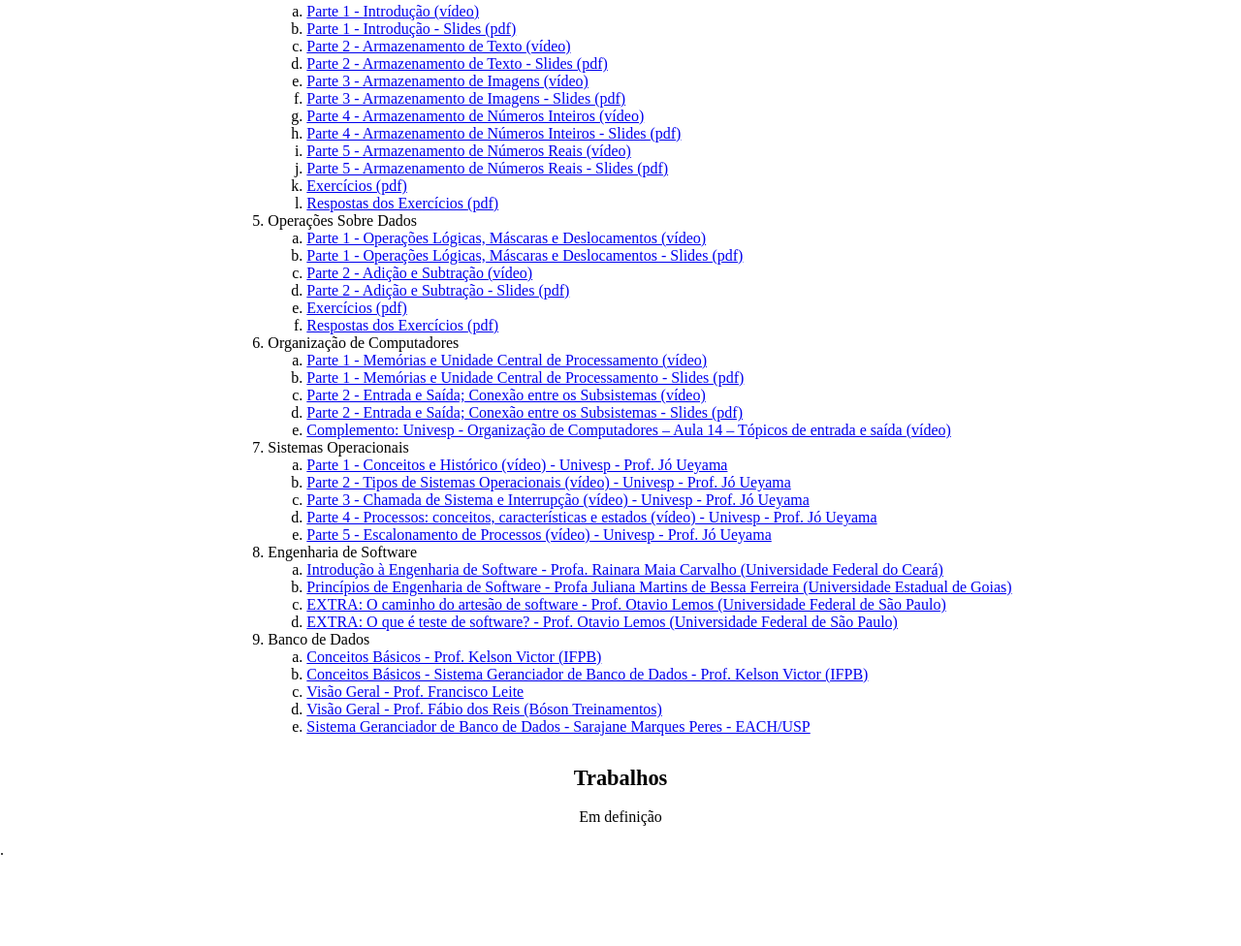
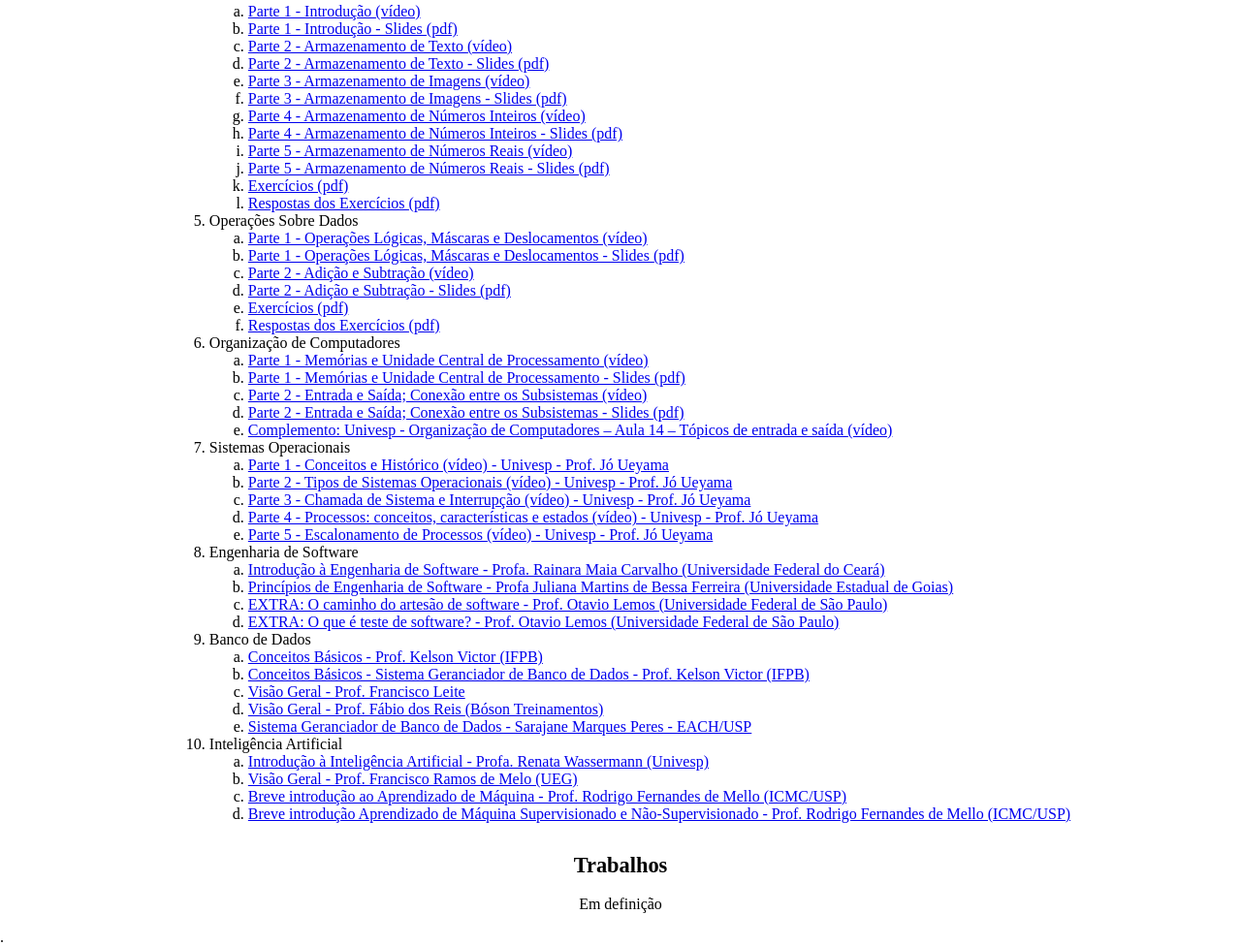
Before and after one commit to daniloeler/daniloeler.github.io, a plain HTML site: page teaching/ICC2020/index.html in a window 1280 px wide. Shown: the part 415-1391 px from the top of the page at 97% size. Before the commit the page ends 1301 px from the top, so only its background shows below. Drawn offline with Linux system fonts and the light colour scheme.

Commit message:
ICC - aula de IA

```diff
--- a/teaching/ICC2020/index.html
+++ b/teaching/ICC2020/index.html
@@ -96,12 +96,20 @@
 
 								<li>Banco de Dados</li>
                                 <ol type ="a">
-                                     <li><a href="https://youtu.be/YwIVdO9dtGM"> Conceitos Básicos - Prof. Kelson Victor (IFPB)</a></li>
-                                     <li><a href="https://youtu.be/NnG7f60XPkQ"> Conceitos Básicos - Sistema Geranciador de Banco de Dados - Prof. Kelson Victor (IFPB)</a></li>
+                                     <li><a href="https://youtu.be/YwIVdO9dtGM">Conceitos Básicos - Prof. Kelson Victor (IFPB)</a></li>
+                                     <li><a href="https://youtu.be/NnG7f60XPkQ">Conceitos Básicos - Sistema Geranciador de Banco de Dados - Prof. Kelson Victor (IFPB)</a></li>
 									 <li><a href="https://youtu.be/2Z5u960_5ks">Visão Geral - Prof. Francisco Leite</a></li>
 									 <li><a href="https://youtu.be/Q_KTYFgvu1s">Visão Geral - Prof. Fábio dos Reis (Bóson Treinamentos)</a></li>
 									 <li><a href="https://youtu.be/pmAxIs5U1KI">Sistema Geranciador de Banco de Dados - Sarajane Marques Peres - EACH/USP</a></li>
                                 </ol>
+
+								<li>Inteligência Artificial</li>
+                                <ol type ="a">
+									<li><a href="https://youtu.be/Bcw5YZA-Avw">Introdução à Inteligência Artificial - Profa. Renata Wassermann (Univesp)</a></li>
+									<li><a href="https://youtu.be/vJFD2WKr-PY">Visão Geral - Prof. Francisco Ramos de Melo (UEG)</a></li>
+									<li><a href="https://youtu.be/5hM0_rJ9sTM">Breve introdução ao Aprendizado de Máquina - Prof. Rodrigo Fernandes de Mello (ICMC/USP)</a></li>
+									<li><a href="https://youtu.be/U9AMQDKk4D4">Breve introdução Aprendizado de Máquina Supervisionado e Não-Supervisionado - Prof. Rodrigo Fernandes de Mello (ICMC/USP)</a></li>
+								</ol>
                             </ol>
                          </div>
                      </div>
```
